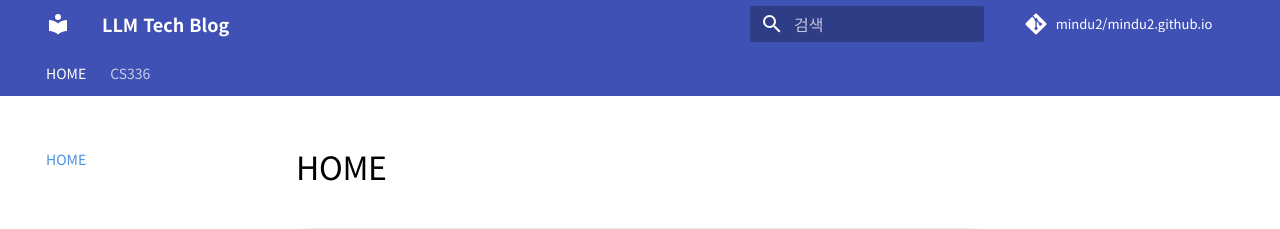
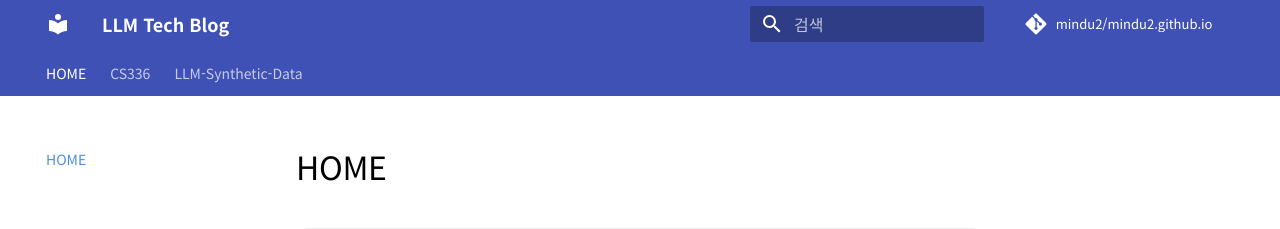
Before and after one commit to mindu2/mindu2.github.io, an MkDocs documentation site: the page built from docs/index.md, in a window 1280 px wide. Shown: the top 229 px of the page. Built offline with MkDocs 1.6.1 and Material for MkDocs 9.7.7, drawn with Linux system fonts in a browser that asks for light colours; comment, search, counter and statistics services are not loaded.

Commit message:
Update mkdocs.yml

```diff
--- a/mkdocs.yml
+++ b/mkdocs.yml
@@ -59,3 +59,5 @@ nav:
   - CS336:
       - 개요: cs336/index.md
       - 9월 24일: cs336/09_24.md
+  - LLM-Synthetic-Data:
+      - 개요: LLM-Synthetic-Data/index.md
```
